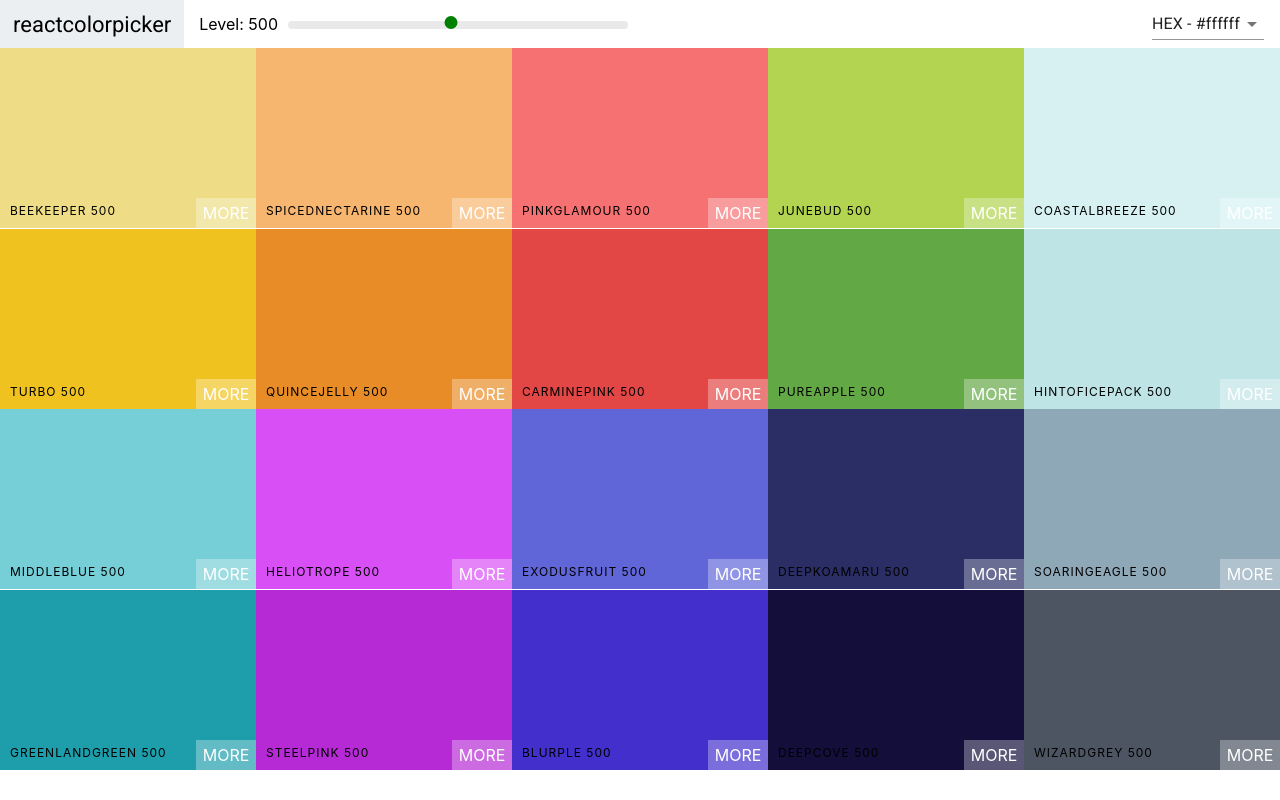
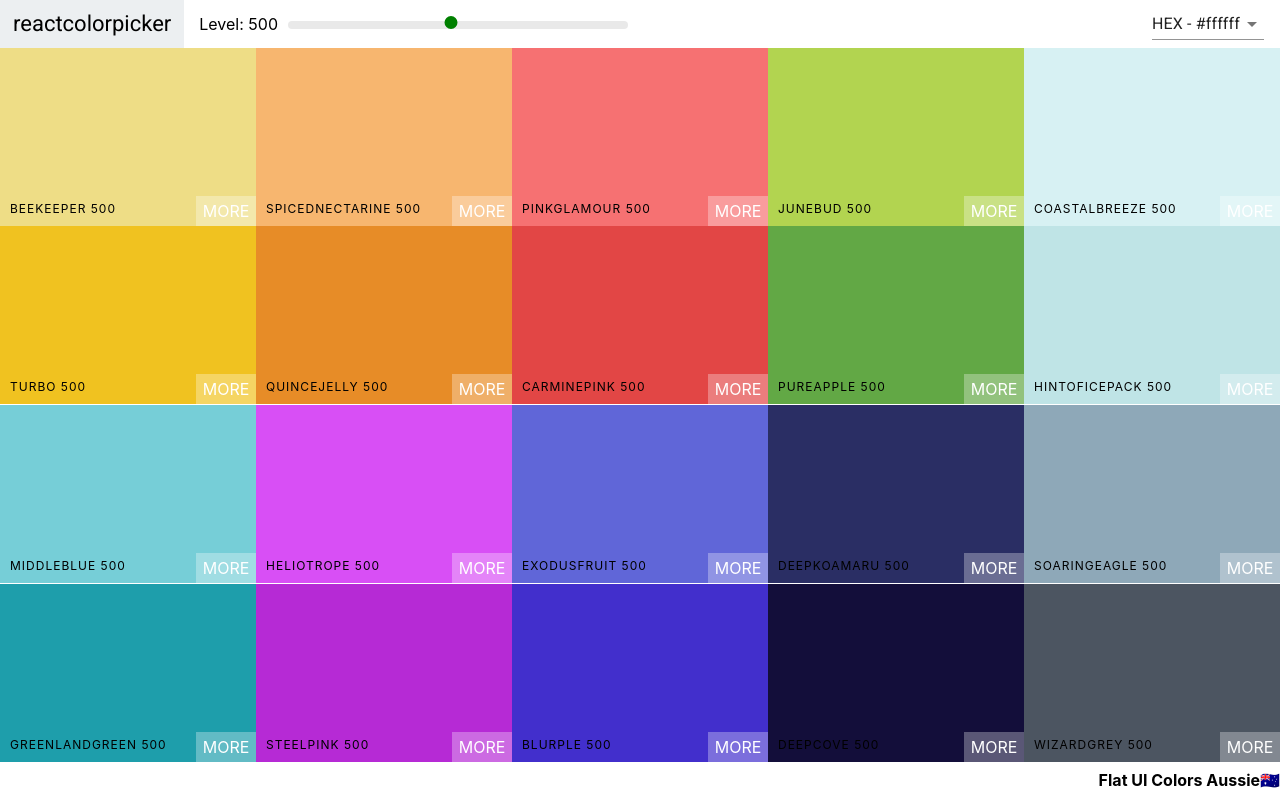
Before and after one commit to Vainakh/Colors_App, a React (Create React App) app: page / in a window 1280 px wide. Built offline with nearby package versions, Linux system fonts and the light colour scheme.

Commit message:
Add palette footer

```diff
--- a/src/Palette.css
+++ b/src/Palette.css
@@ -1,7 +1,23 @@
 .Palette {
   height: 100vh;
+  display: flex;
+  flex-direction: column;
 }
 
 .Palette-colors {
   height: 90%;
 }
+
+.Palette-footer {
+  background-color: white;
+  height: 5vh;
+  display: flex;
+  justify-content: flex-end;
+  align-items: center;
+  font-weight: bold;
+}
+
+.emoju {
+  font-size: 1.5rem;
+  margin: 0 1rem;
+}
--- a/src/Palette.js
+++ b/src/Palette.js
@@ -19,12 +19,13 @@
     this.setState({ format: val });
   }
   render() {
-    const {colors} = this.props.palette;
+    const {colors, paletteName, emoji} = this.props.palette;
     const {level, format} = this.state;
     const colorBoxes = colors[level].map(color => (
       <ColorBox
         background={color[format]}
         name={color.name}
+        key={color.id}
       />
     ))
     return (
@@ -34,11 +35,11 @@
         changeLevel={this.changeLevel}
         handleChange={this.changeFormat}
       />
-        {/*Navbar goes here*/}
-          <div className="Palette-colors">
-          {colorBoxes}
-          </div>
-          {/* footer eventually */}
+      <div className="Palette-colors">{colorBoxes}</div>
+      <footer className="Palette-footer">
+        {paletteName}
+        <span className="emoji">{emoji}</span>
+      </footer>
       </div>
     )
   }
```
